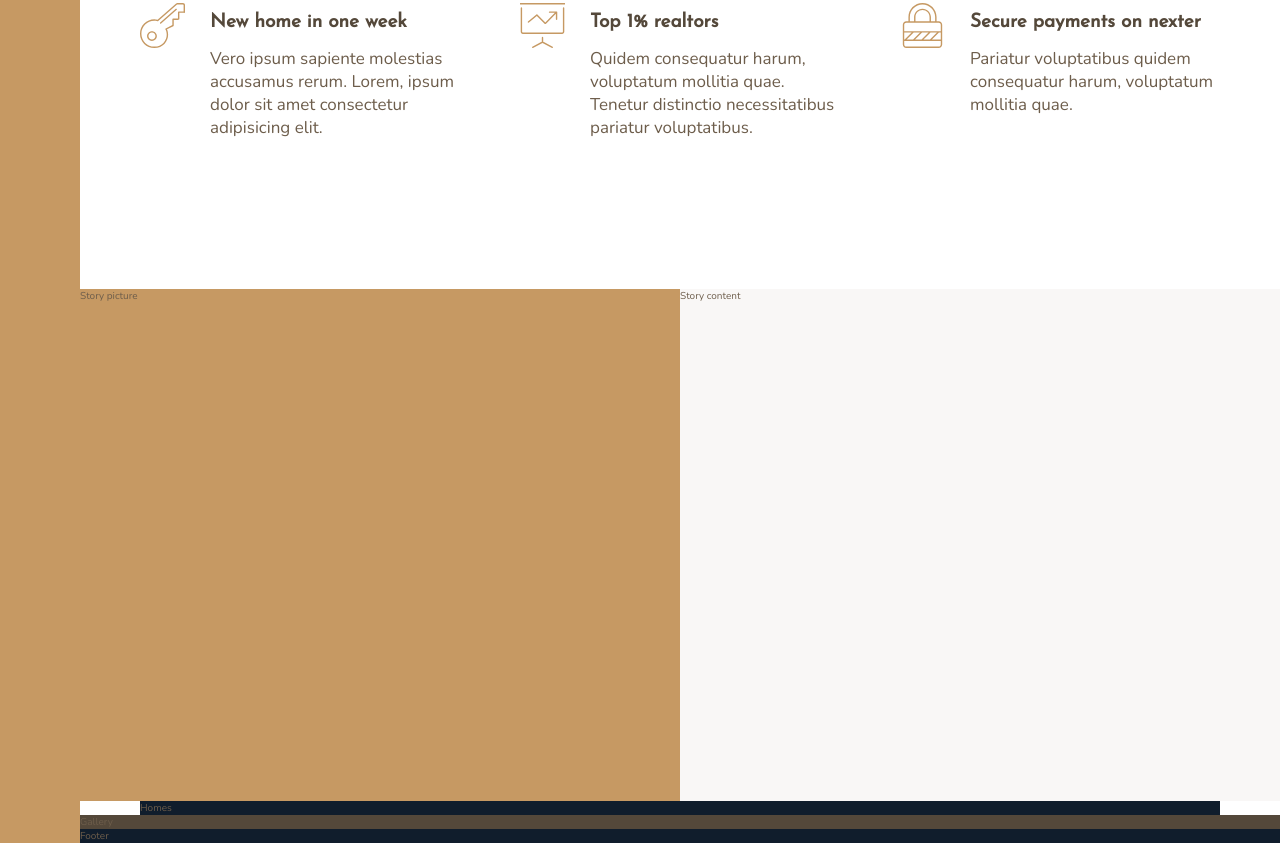
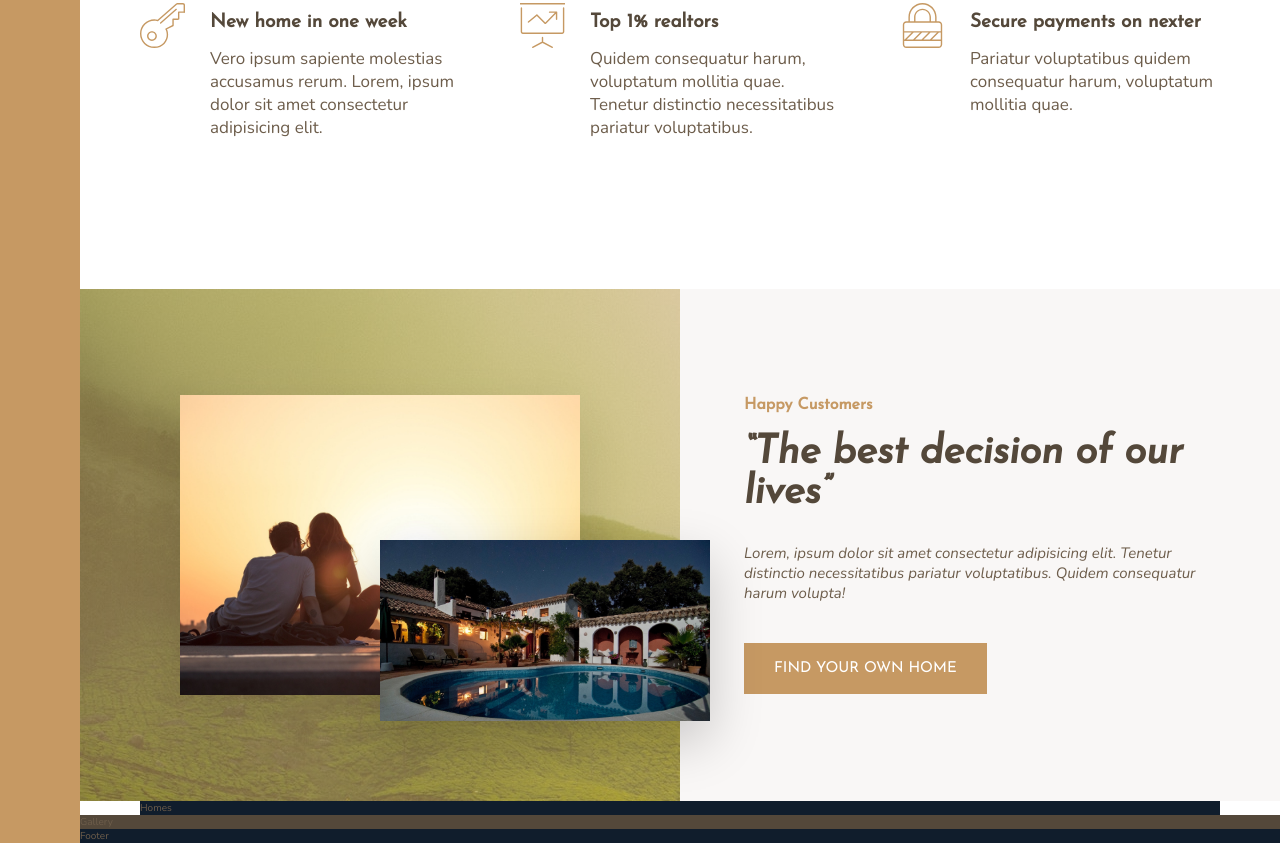
Before and after one commit to TheShadow8/mHome, a website: page index.html in a window 1280 px wide. Shown: the part 963-1806 px from the top of the page. Drawn offline with nearby package versions, Linux system fonts and the light colour scheme.

Commit message:
story section

```diff
--- a/index.html
+++ b/index.html
@@ -75,9 +75,20 @@
       </div>
     </section>
 
-    <div class="story__pictures">Story picture</div>
+    <div class="story__pictures">
+      <img src="img/story-1.jpeg" alt="Couple with new house" class="story__img--1" />
+      <img src="img/story-2.jpeg" alt="New house" class="story__img--2" />
+    </div>
 
-    <div class="story__content">Story content</div>
+    <div class="story__content">
+      <h3 class="heading-3 mb-sm">Happy Customers</h3>
+      <h2 class="heading-2 heading-2--dark mb-md">&ldquo;The best decision of our lives&rdquo;</h2>
+      <p class="story__text">
+        Lorem, ipsum dolor sit amet consectetur adipisicing elit. Tenetur distinctio necessitatibus
+        pariatur voluptatibus. Quidem consequatur harum volupta!
+      </p>
+      <button class="btn">Find your own home</button>
+    </div>
 
     <section class="home">Homes</section>
 
--- a/sass/_story.scss
+++ b/sass/_story.scss
@@ -2,10 +2,48 @@
   &__pictures {
     background-color: $color-primary;
     grid-column: full-start / col-end 4;
+    background-image: linear-gradient(rgba($color-primary, 0.5), rgba($color-primary, 0.5)),
+      url(../img/back.jpg);
+
+    display: grid;
+    grid-template-rows: repeat(6, 1fr);
+    grid-template-columns: repeat(6, 1fr);
+    align-items: center;
+  }
+
+  &__img--1 {
+    width: 100%;
+    grid-column: 2 /6;
+    grid-row: 2 /6;
+    box-shadow: 0 2rem 5rem rgba(#000, 0.1);
+  }
+
+  &__img--2 {
+    width: 110%;
+    grid-column: 4 /7;
+    grid-row: 4 /6;
+    z-index: 10;
+    box-shadow: 0 2rem 5rem rgba(#000, 0.2);
   }
 
   &__content {
     background-color: $color-grey-light-1;
     grid-column: col-start 5 / full-end;
+    padding: 6rem 8vh;
+
+    // display: flex;
+    // flex-direction: column;
+    // justify-content: center;
+    // align-items: flex-start;
+
+    display: grid;
+    align-content: center;
+    justify-items: start;
+  }
+
+  &__text {
+    font-size: 1.5rem;
+    font-style: italic;
+    margin-bottom: 4rem;
   }
 }
--- a/sass/_typography.scss
+++ b/sass/_typography.scss
@@ -7,9 +7,20 @@
 }
 .heading-2 {
   @extend %heading;
+  font-size: 4rem;
+  font-style: italic;
+
+  &--light {
+    color: $color-grey-light-1;
+  }
+  &--dark {
+    color: $color-grey-dark-1;
+  }
 }
 .heading-3 {
   @extend %heading;
+  font-size: 1.6rem;
+  color: $color-primary;
 }
 .heading-4 {
   @extend %heading;
@@ -22,3 +33,33 @@
     color: $color-grey-dark-1;
   }
 }
+
+.btn {
+  background-color: $color-primary;
+  color: #fff;
+  border: none;
+  border-radius: 0;
+  font-family: $font-display;
+  font-size: 1.5rem;
+  text-transform: uppercase;
+  padding: 1.8rem 3rem;
+  cursor: pointer;
+  transition: all 0.2s;
+
+  &:hover {
+    background-color: $color-primary-dark;
+  }
+}
+
+.mb-sm {
+  margin-bottom: 2rem;
+}
+.mb-md {
+  margin-bottom: 3rem;
+}
+.mb-lg {
+  margin-bottom: 4rem;
+}
+.mb-hg {
+  margin-bottom: 8rem;
+}
```
Also changed, not shown: css/style.css.
